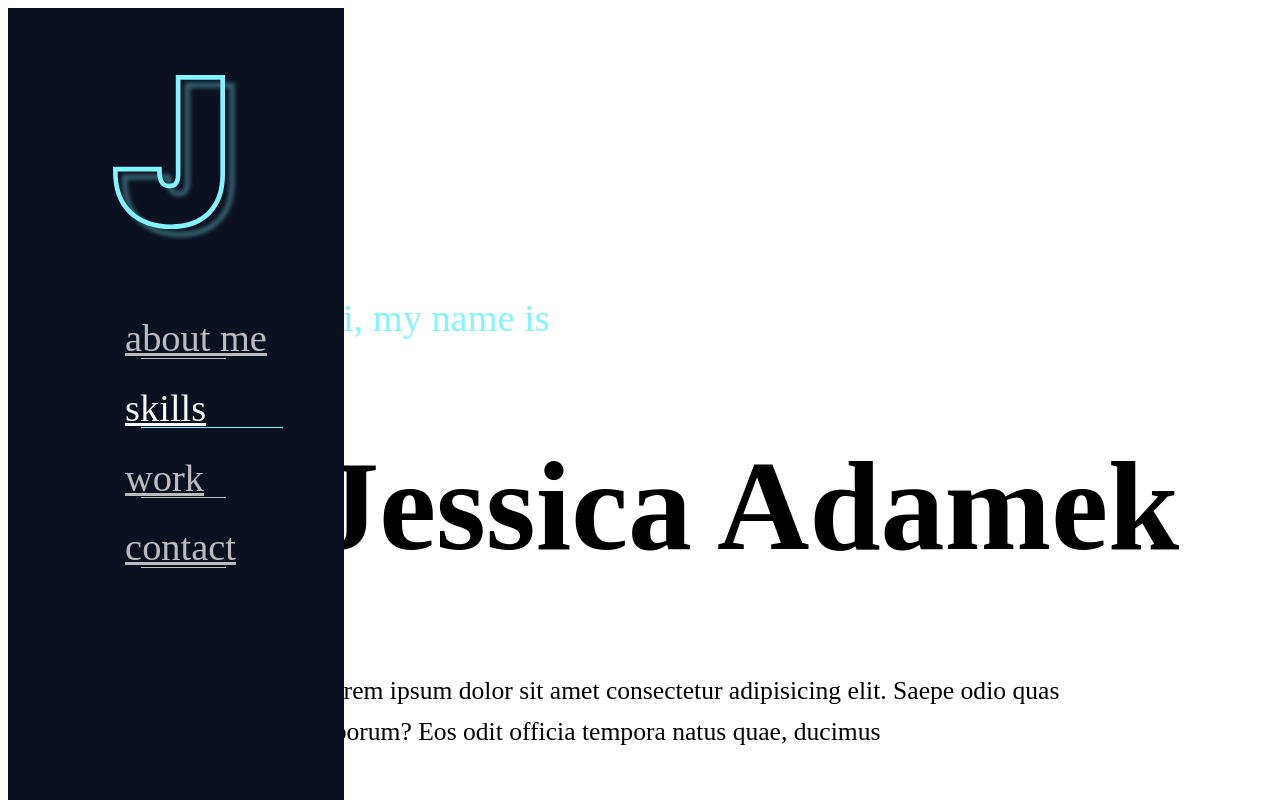
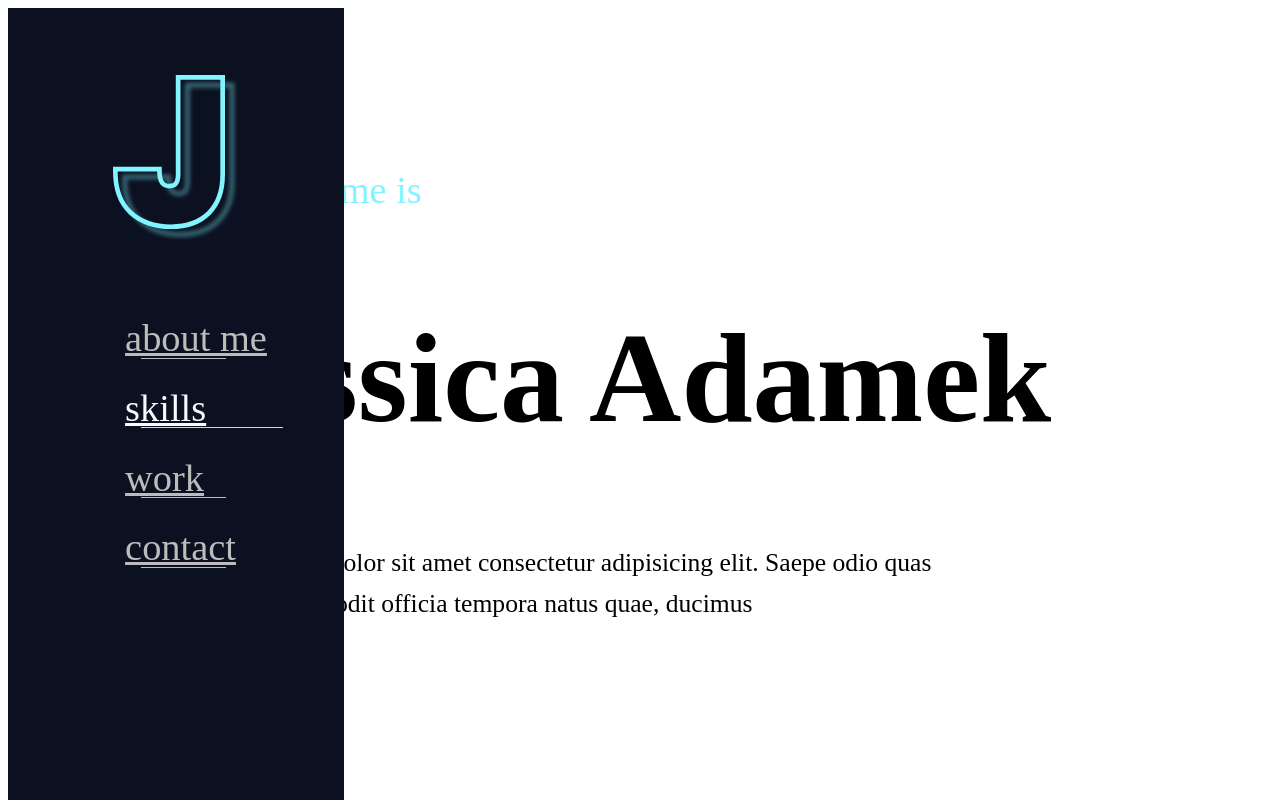
Before and after one commit to jeadamek/jadamek.com, a React (Vite) app: page / in a window 1280 px wide. Shown: the top 800 px of the page. Built offline with nearby package versions, Linux system fonts and the light colour scheme; the HTML template or start-up script is replaced by a standard one.

Commit message:
:construction: editing desktop layout

```diff
--- a/src/styles/components/mainContent.sass
+++ b/src/styles/components/mainContent.sass
@@ -37,8 +37,8 @@
          gap: 20rem
 
    @include mixins.xl
-      margin-left: 16rem
-      padding-top: 16rem
+      margin-left: 8rem
+      padding-top: 8rem
 
 .skills
    display: flex
--- a/src/styles/components/section.sass
+++ b/src/styles/components/section.sass
@@ -7,11 +7,11 @@ section
    grid-template-areas: "title" "info"
    gap: 2.8rem
 
-   @include mixins.lg
-      grid-template-columns: 168px 1fr
-      grid-template-areas: "title title" ". info"
-      column-gap: 3.2rem
-      row-gap: 0
+   // @include mixins.lg
+   //    grid-template-columns: 168px 1fr
+   //    grid-template-areas: "title title" ". info"
+   //    column-gap: 3.2rem
+   //    row-gap: 0
 
    .info
       grid-area: info
@@ -20,4 +20,4 @@ section
          margin-left: 3.2rem
 
       @include mixins.lg
-         margin-left: 0px
+         margin-left: 6.4rem
```
